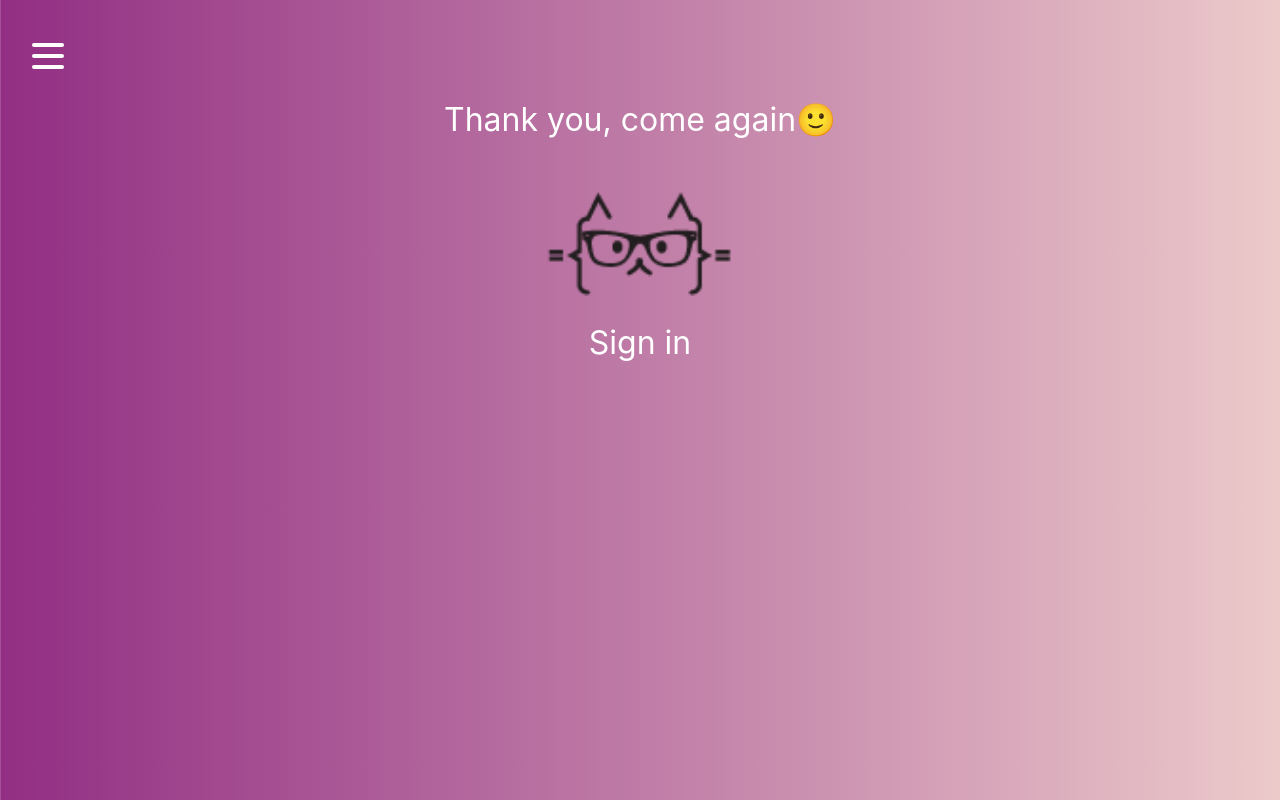
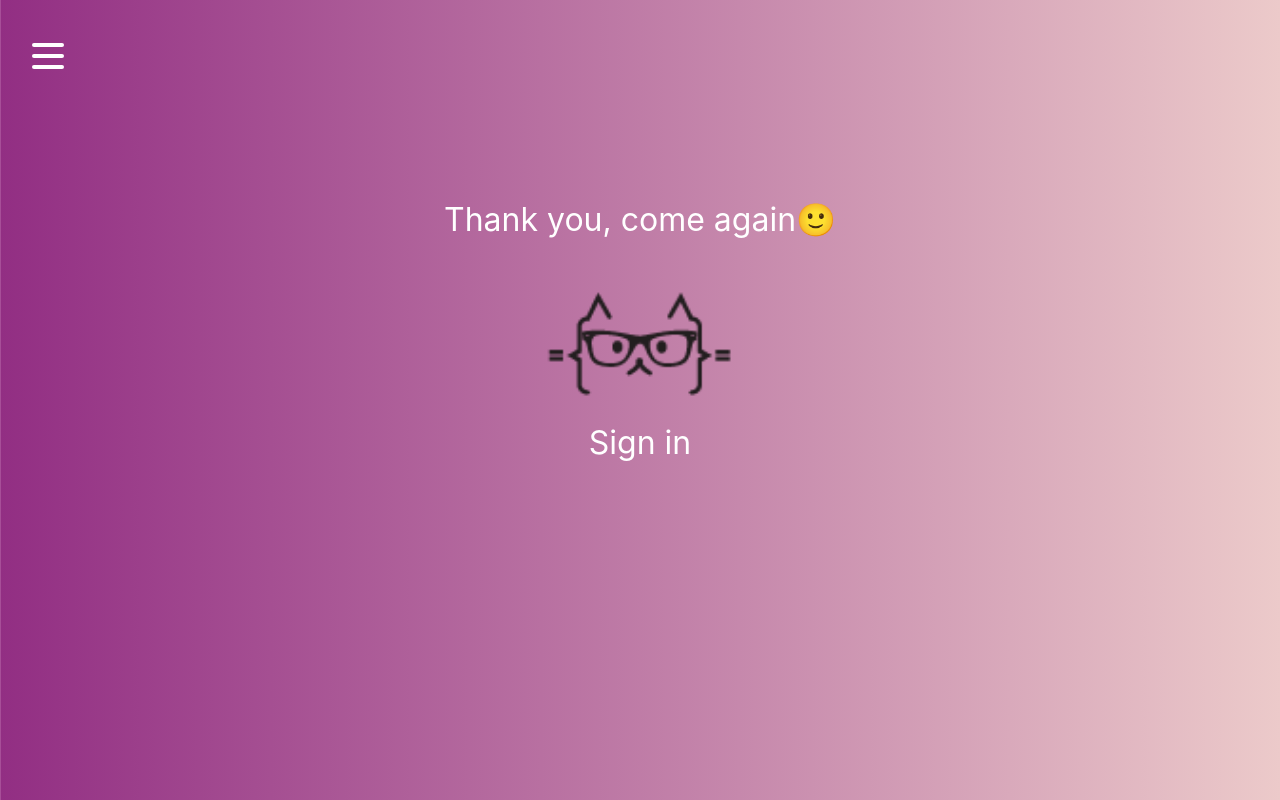
Before and after one commit to ElenaYakubovskaya/tests_EngIT, a React app: page /logout in a window 1280 px wide. Built offline with nearby package versions, Linux system fonts and the light colour scheme.

Commit message:
code refactoring

```diff
--- a/src/components/Logout/Logout.jsx
+++ b/src/components/Logout/Logout.jsx
@@ -6,6 +6,7 @@ import image_cat from '../../images/cat.png';
 import { logout } from '../../store/actions/auth';
 
 const StyledLogout = styled.div`
+  margin-top: 100px;
   padding-top: 50px;
   box-sizing: border-box;
   display: flex;
--- a/src/store/actions/auth.js
+++ b/src/store/actions/auth.js
@@ -20,7 +20,9 @@ export function auth(email, password, isLogin) {
     const response = await axios.post(url, authData);
     const data = response.data;
 
-    const expirationDate = new Date(new Date().getTime + data.expiresIn * 1000);
+    const expirationDate = new Date(
+      new Date().getTime() + data.expiresIn * 1000
+    );
 
     localStorage.setItem('token', data.idToken);
     localStorage.setItem('userId', data.localId);
@@ -51,6 +53,7 @@ export function logout() {
 export function autoLogin() {
   return (dispatch) => {
     const token = localStorage.getItem('token');
+
     if (!token) {
       dispatch(logout());
     } else {
```
